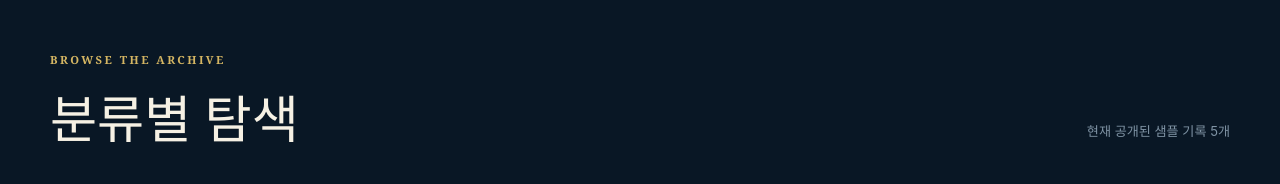
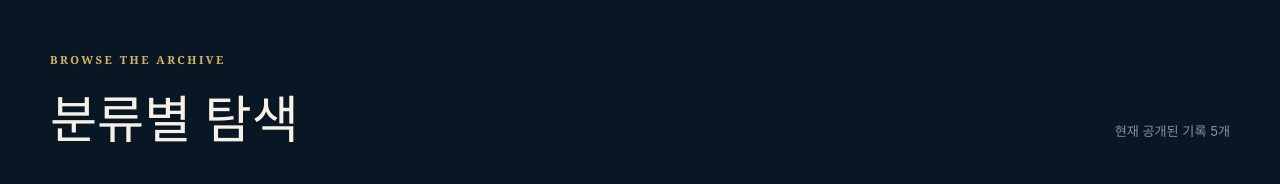
Before and after one commit to qortlr100/relink_wiki, a Next.js app in the folder apps/wiki/: page / in a window 1280 px wide. Shown: the part 780-964 px from the top of the page. Built offline with nearby package versions, Linux system fonts and the light colour scheme.

Commit message:
feat(wiki): load validated public snapshot

```diff
--- a/apps/wiki/app/archive/catalog.ts
+++ b/apps/wiki/app/archive/catalog.ts
@@ -1,24 +1,8 @@
-import { publicSnapshotSchema, type PublicRecord } from "@relink-wiki/domain";
+import type { PublicRecord } from "@relink-wiki/domain";
+import publicSnapshotInput from "../../public/data/public-snapshot.v1.json";
+import { loadPublicSnapshot } from "./public-snapshot";
 
-export const publicSnapshot = publicSnapshotSchema.parse({
-  schemaVersion: 1,
-  contentRevision: "sample-2026-07-14",
-  generatedAt: "2026-07-14T00:00:00.000Z",
-  sourceRevision: "sample",
-  characters: [
-    { id: "character-gran", slug: "gran", nameKo: "그랑", reviewState: "published" },
-    { id: "character-djeeta", slug: "djeeta", nameKo: "지타", reviewState: "published" },
-  ],
-  weapons: [
-    { id: "weapon-sword", slug: "traveler-sword", nameKo: "여행자의 검", reviewState: "published" },
-  ],
-  sigils: [
-    { id: "sigil-attack", slug: "attack-power", nameKo: "공격력", reviewState: "published" },
-  ],
-  skills: [
-    { id: "skill-reginleiv", slug: "reginleiv", nameKo: "레긴레이브", reviewState: "published" },
-  ],
-});
+export const publicSnapshot = loadPublicSnapshot(publicSnapshotInput);
 
 export const categories = [
   { key: "characters", label: "캐릭터", symbol: "✦", description: "플레이어블 캐릭터와 전투 역할" },
--- /dev/null
+++ b/apps/wiki/app/archive/public-snapshot.ts
@@ -0,0 +1,20 @@
+import { publicSnapshotSchema, type PublicSnapshot } from "@relink-wiki/domain";
+
+export const publicSnapshotLoadErrorCode = "PUBLIC_SNAPSHOT_INVALID";
+
+export class PublicSnapshotLoadError extends Error {
+  readonly code = publicSnapshotLoadErrorCode;
+
+  constructor(cause?: unknown) {
+    super("공개 데이터 스냅샷을 불러올 수 없습니다.", { cause });
+    this.name = "PublicSnapshotLoadError";
+  }
+}
+
+export function loadPublicSnapshot(snapshotInput: unknown): PublicSnapshot {
+  const result = publicSnapshotSchema.safeParse(snapshotInput);
+  if (!result.success) {
+    throw new PublicSnapshotLoadError(result.error);
+  }
+  return result.data;
+}
--- a/apps/wiki/app/page.tsx
+++ b/apps/wiki/app/page.tsx
@@ -84,7 +84,7 @@ export default function Home() {
             <p className="eyebrow">BROWSE THE ARCHIVE</p>
             <h2>분류별 탐색</h2>
           </div>
-          <p>현재 공개된 샘플 기록 {catalogRecords.length}개</p>
+          <p>현재 공개된 기록 {catalogRecords.length}개</p>
         </div>
         <div className="category-grid">
           {categories.map((category) => (
@@ -118,7 +118,11 @@ export default function Home() {
           <div>
             <dt>생성 시각</dt>
             <dd>
-              <time dateTime={snapshot.generatedAt}>2026. 7. 14.</time>
+              <time dateTime={snapshot.generatedAt}>
+                {new Intl.DateTimeFormat("ko-KR", { dateStyle: "medium", timeZone: "UTC" }).format(
+                  new Date(snapshot.generatedAt),
+                )}
+              </time>
             </dd>
           </div>
           <div>
--- /dev/null
+++ b/apps/wiki/public/data/public-snapshot.v1.json
@@ -0,0 +1,29 @@
+{
+  "schemaVersion": 1,
+  "contentRevision": "sample-2026-07-14",
+  "generatedAt": "2026-07-14T00:00:00.000Z",
+  "sourceRevision": "sample",
+  "characters": [
+    { "id": "character-gran", "slug": "gran", "nameKo": "그랑", "reviewState": "published" },
+    { "id": "character-djeeta", "slug": "djeeta", "nameKo": "지타", "reviewState": "published" }
+  ],
+  "weapons": [
+    {
+      "id": "weapon-sword",
+      "slug": "traveler-sword",
+      "nameKo": "여행자의 검",
+      "reviewState": "published"
+    }
+  ],
+  "sigils": [
+    { "id": "sigil-attack", "slug": "attack-power", "nameKo": "공격력", "reviewState": "published" }
+  ],
+  "skills": [
+    {
+      "id": "skill-reginleiv",
+      "slug": "reginleiv",
+      "nameKo": "레긴레이브",
+      "reviewState": "published"
+    }
+  ]
+}
```
Also changed, not shown: 2 other files (tests, documents, lock files or other folders).
